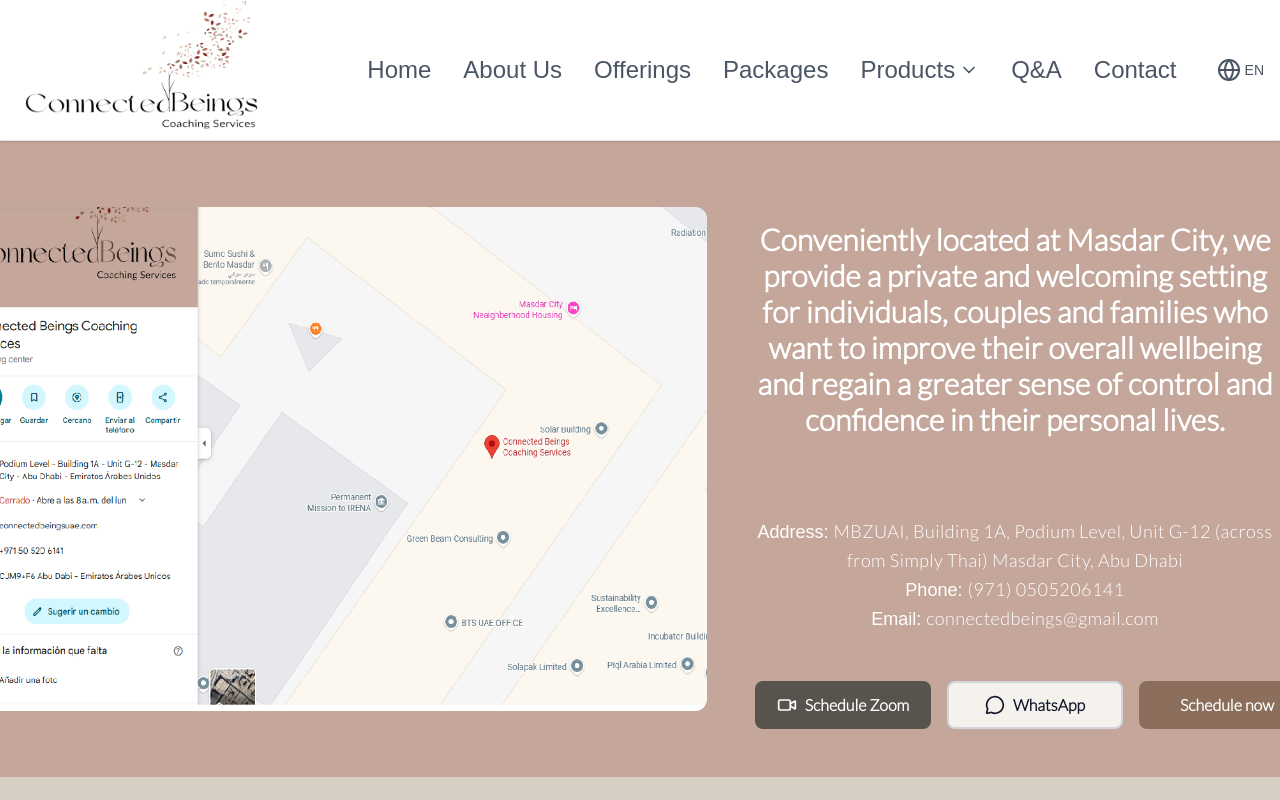
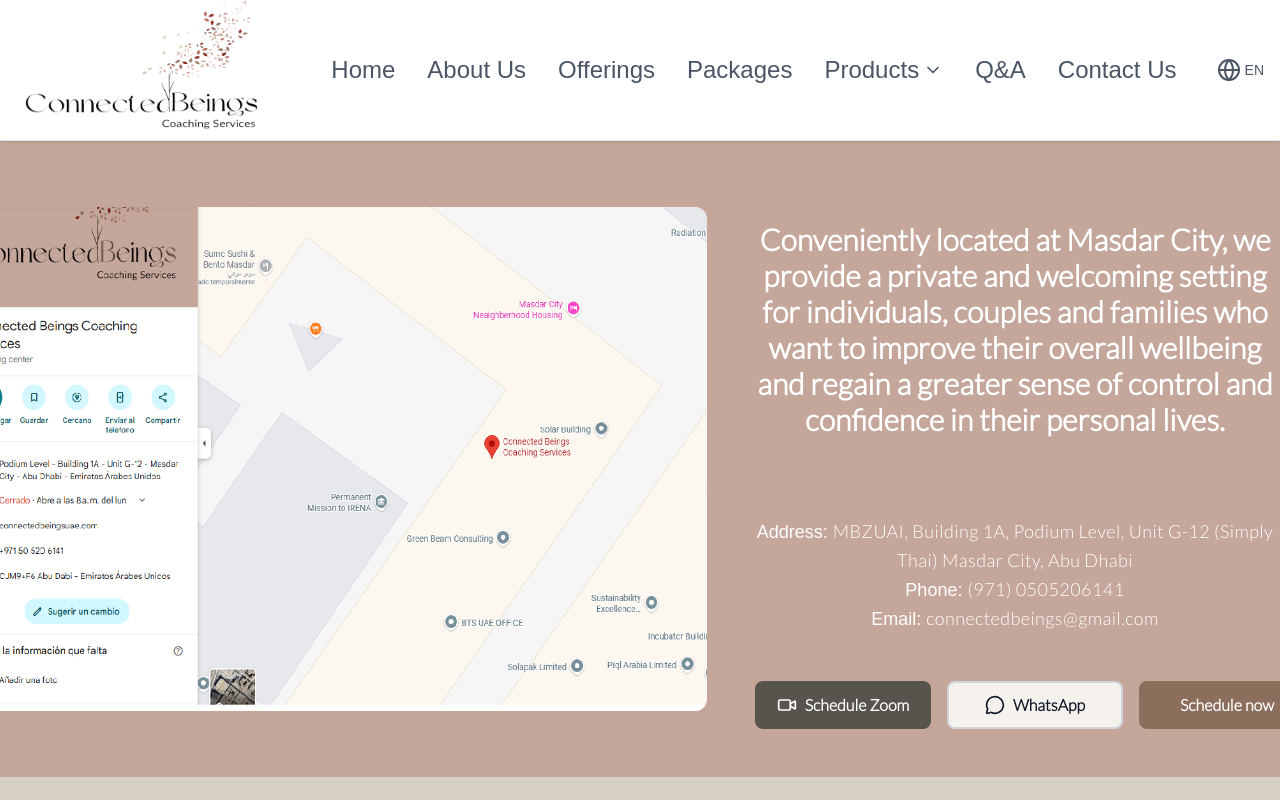
Before and after one commit to wpradere/fisioterap-web, a Next.js app: page /contact in a window 1280 px wide. Shown: the top 800 px of the page. Built offline with nearby package versions, Linux system fonts and the light colour scheme; a web font is replaced by a local one.

Commit message:
se modifica contact us y adiciona codigo de ggogle

```diff
--- a/src/app/layout.tsx
+++ b/src/app/layout.tsx
@@ -36,6 +36,9 @@
   icons: {
     icon: "/Favicon - compatibilidad general.svg",
   },
+  verification: {
+    google: "3avWyBq86T6MiIoG7bgY4B1JoSj6hy8spwpFXBd3Vt0",
+  },
 };
 
 export default function RootLayout({
--- a/src/context/LanguageContext.tsx
+++ b/src/context/LanguageContext.tsx
@@ -21,7 +21,7 @@
     "nav.packages": "Packages",
     "nav.products": "Products",
     "nav.qa": "Q&A",
-    "nav.contact": "Contact",
+    "nav.contact": "Contact Us",
     "nav.services": "Offerings",
 
     // Home
@@ -111,7 +111,7 @@
     // Contact
     "contact.location": "Conveniently located at Masdar City, we provide a private and welcoming setting for individuals, couples and families who want to improve their overall wellbeing and regain a greater sense of control and confidence in their personal lives.",
     "contact.addressLabel": "Address:",
-    "contact.addressValue": "MBZUAI, Building 1A, Podium Level, Unit G-12 (across from Simply Thai) Masdar City, Abu Dhabi",
+    "contact.addressValue": "MBZUAI, Building 1A, Podium Level, Unit G-12 (Simply Thai) Masdar City, Abu Dhabi",
     "contact.phoneLabel": "Phone:",
     "contact.phoneValue": "(971) 0505206141",
     "contact.emailLabel": "Email:",
@@ -143,7 +143,7 @@
     "nav.packages": "Paquetes",
     "nav.products": "Productos",
     "nav.qa": "Preguntas",
-    "nav.contact": "Contacto",
+    "nav.contact": "Contáctanos",
     "nav.services": "Servicios",
 
     // Home
@@ -233,7 +233,7 @@
     // Contact
     "contact.location": "Convenientemente ubicados en Masdar City, proporcionamos un entorno privado y acogedor para individuos, parejas y familias que desean mejorar su bienestar general y recuperar un mayor sentido de control y confianza en sus vidas personales.",
     "contact.addressLabel": "Dirección:",
-    "contact.addressValue": "MBZUAI, Edificio 1A, Nivel Podio, Unidad G-12 (frente a Simply Thai) Masdar City, Abu Dhabi",
+    "contact.addressValue": "MBZUAI, Edificio 1A, Nivel Podio, Unidad G-12 (Simply Thai) Masdar City, Abu Dhabi",
     "contact.phoneLabel": "Teléfono:",
     "contact.phoneValue": "(971) 0505206141",
     "contact.emailLabel": "Correo:",
```
